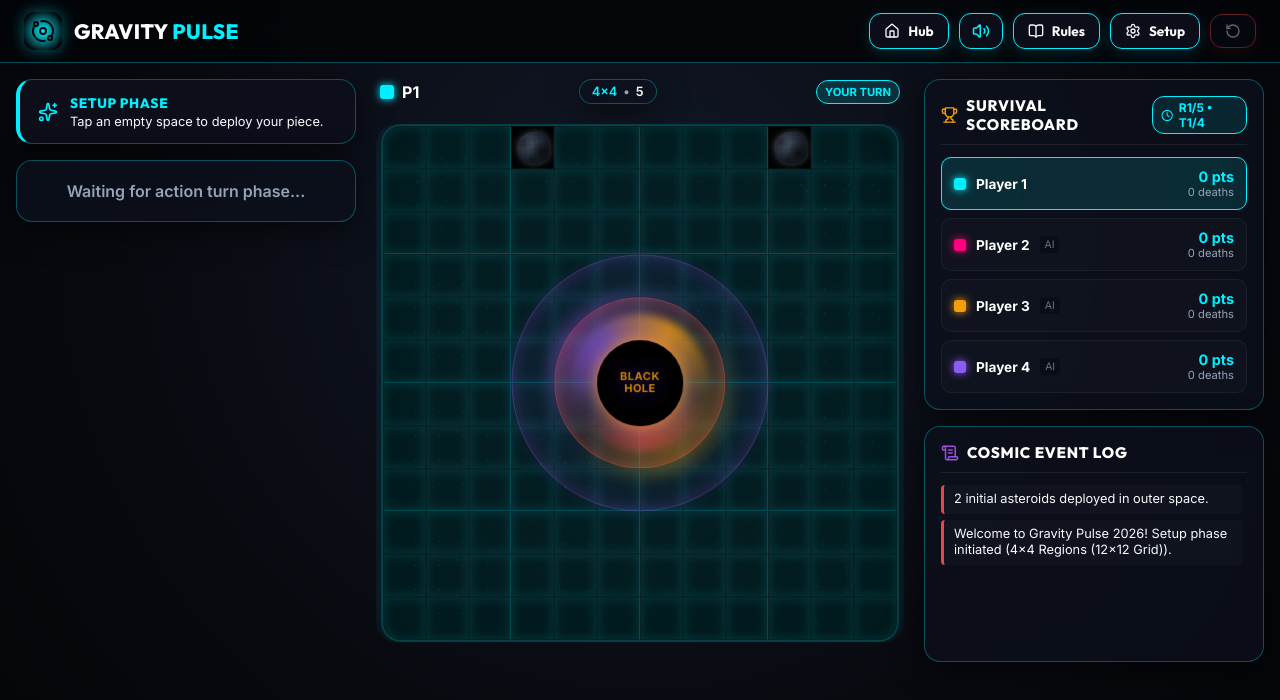
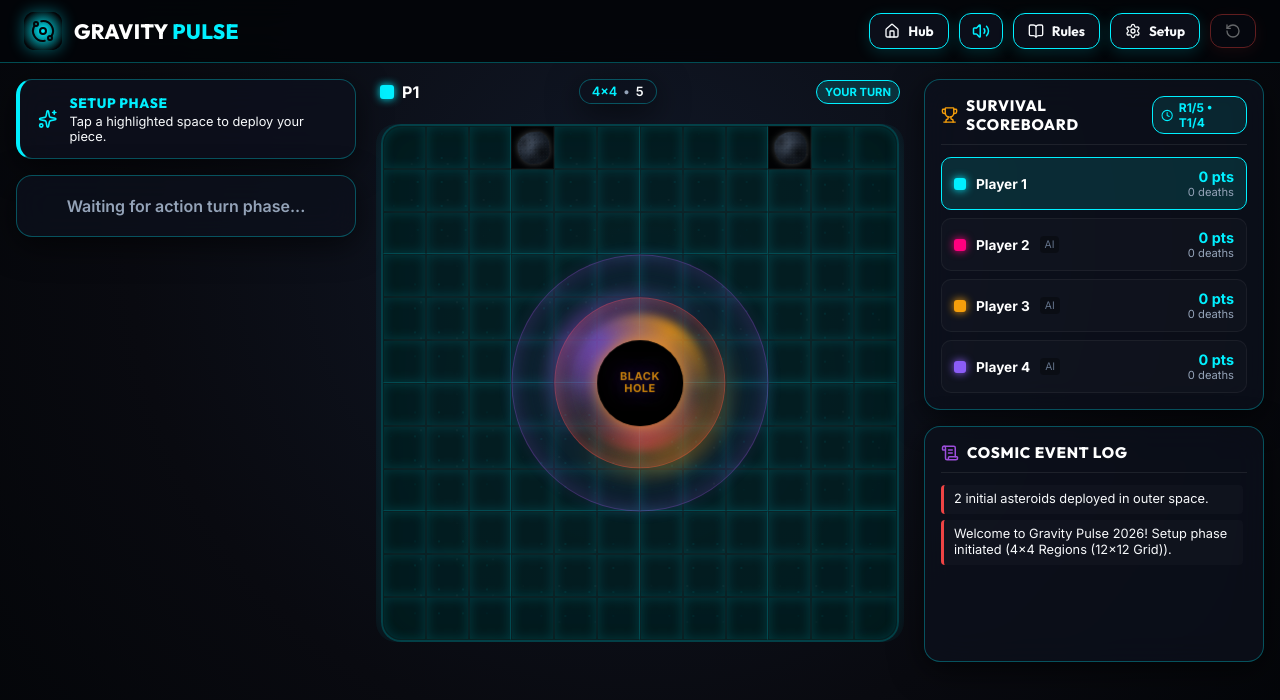
Before and after one commit to RandallBlanchetteGames/gravitypulse, a React (Vite) app: page / in a window 1280 px wide. Shown: the top 700 px of the page. Built offline with nearby package versions, Linux system fonts and the light colour scheme.

Commit message:
Update spawn text to reference highlighted spaces

```diff
--- a/src/components/controls/PhaseBanner.jsx
+++ b/src/components/controls/PhaseBanner.jsx
@@ -12,7 +12,7 @@ export function PhaseBanner({ phase, currentRound, maxRounds, activePlayer, turn
       case PHASES.SETUP:
         return {
           title: "SETUP PHASE",
-          text: "Tap an empty space to deploy your piece.",
+          text: "Tap a highlighted space to deploy your piece.",
           color: "var(--accent-cyan)",
           border: "rgba(0, 240, 255, 0.3)"
         };
@@ -26,7 +26,7 @@ export function PhaseBanner({ phase, currentRound, maxRounds, activePlayer, turn
       case PHASES.RESPAWN:
         return {
           title: "RESPAWN PHASE",
-          text: "Tap an empty space to respawn.",
+          text: "Tap a highlighted space to respawn.",
           color: "var(--accent-supercharge)",
           border: "rgba(0, 255, 102, 0.3)"
         };
```
